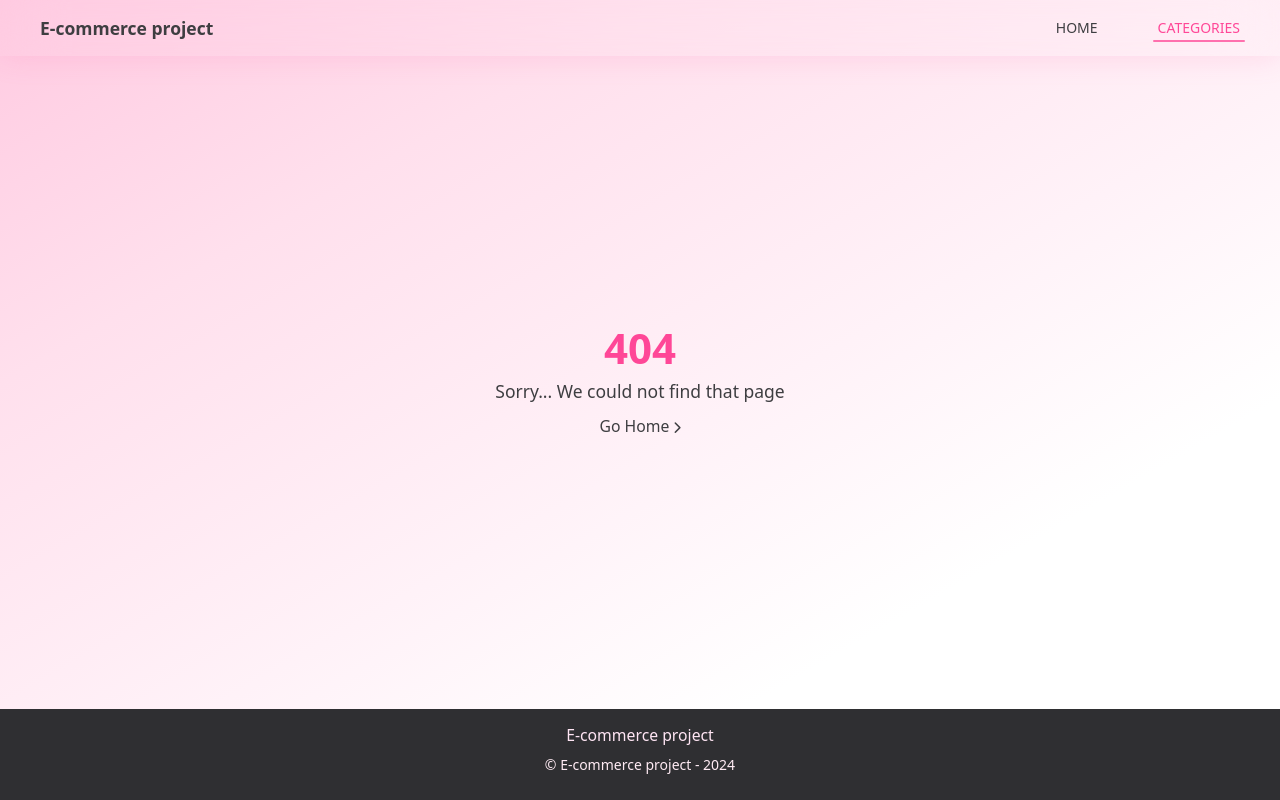
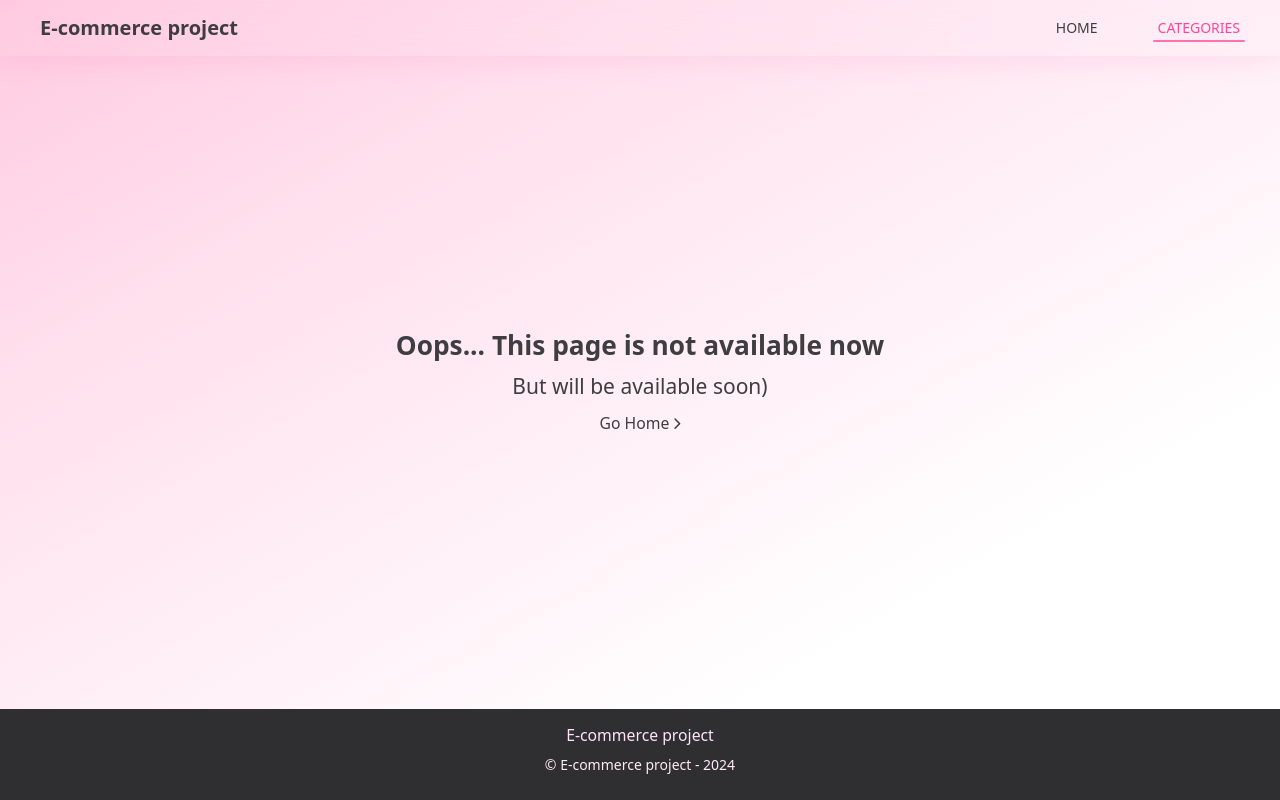
Before and after one commit to Kyryloloshka/e-commerce, a Next.js app: page /category in a window 1280 px wide. Before the commit this address had no page. Built offline with nearby package versions, Linux system fonts and the light colour scheme.

Commit message:
style nav categories and add case no results on category page

```diff
--- a/src/app/category/[category]/page.tsx
+++ b/src/app/category/[category]/page.tsx
@@ -17,7 +17,7 @@ const CategoryPage: React.FC = () => {
   const [currentPage, setCurrentPage] = useState(1);
   const [totalPages, setTotalPages] = useState(0);
   const { category } = useParams();
-
+  const [loading, setLoading] = useState<boolean>(true);
   useEffect(() => {
     const fetchProducts = async () => {
       try {
@@ -31,6 +31,8 @@ const CategoryPage: React.FC = () => {
         setCurrentPage(1);
       } catch (error) {
         console.error("Error fetching products:", error);
+      } finally {
+        setLoading(false);
       }
     };
 
@@ -46,7 +48,13 @@ const CategoryPage: React.FC = () => {
 
     paginateProducts();
   }, [filteredProducts, currentPage]);
-
+  if (loading) {
+    return (
+      <main className="loading__conainter text-2xl font-bold flex items-center justify-center	text-center">
+        Loading...
+      </main>
+    );
+  }
   if (!products.length) {
     return (
       <NotFoundPage message={"Sorry... but this category was not found :("} />
@@ -71,6 +79,12 @@ const CategoryPage: React.FC = () => {
           setCurrentPage={setCurrentPage}
         />
         <div className="flex-auto">
+          {productsToShow.length === 0 ? (
+            <div className="flex items-center justify-center text-xl w-full font-bold">
+              No results :(
+            </div>
+          ) : (
+            <>
               <div className="product-list flex-auto">
                 {productsToShow.map((product) => (
                   <ProductCard key={product.id} product={product} />
@@ -81,6 +95,8 @@ const CategoryPage: React.FC = () => {
                 setCurrentPage={setCurrentPage}
                 currentPage={currentPage}
               />
+            </>
+          )}
         </div>
       </div>
     </main>
--- /dev/null
+++ b/src/app/category/page.tsx
@@ -0,0 +1,24 @@
+import Link from "next/link";
+import React from "react";
+
+const CategoryPage = () => {
+  return (
+    <main className="h-full flex justify-center items-center">
+      <div className="category__container text-center items-center justify-center flex flex-col gap-3">
+        <h1 className="text-3xl font-semibold">
+          Oops... This page is not available now
+        </h1>
+        <h3 className="text-2xl">But will be available soon)</h3>
+        <Link
+          className="header-link text-lg font-medium transition-all flex items-center gap-1 hover:gap-3 "
+          href="/"
+        >
+          Go Home
+          <i className="_icon-right-arrow text-sm pt-[0.3rem]"></i>
+        </Link>
+      </div>
+    </main>
+  );
+};
+
+export default CategoryPage;
--- a/src/components/FilterSidebar/_components/Filters/index.tsx
+++ b/src/components/FilterSidebar/_components/Filters/index.tsx
@@ -31,7 +31,6 @@ const Filters = ({
       );
       return price > max ? price : max;
     }, 0);
-    console.log(maxPrice);
     setMaxPrice(maxPrice);
     setPriceRange({ min: 0, max: maxPrice });
   }, [products]);
--- a/src/components/Header/index.tsx
+++ b/src/components/Header/index.tsx
@@ -9,7 +9,7 @@ const Header = () => {
       <header className="fixed top-0 left-0 w-full bg-blur shadow-3xl">
         <div className="min-h-16 gap-4 header__container h-full items-center flex justify-between">
           <div className="text-xl font-bold">
-            <Link className="text-dark-6 whitespace-nowrap" href="/">
+            <Link className="text-dark-6 whitespace-nowrap adaptive-size-logo" href="/">
               E-commerce project
             </Link>
           </div>
--- a/src/components/Header/styles.scss
+++ b/src/components/Header/styles.scss
@@ -1,4 +1,4 @@
-
+@use "../../app/globals.scss" as mixins;
 
 .bg-blur {
   top: 0;
@@ -8,3 +8,7 @@
   backdrop-filter: blur(30px);
   -webkit-backdrop-filter: blur(30px);
 }
+
+.adaptive-size-logo {
+  @include mixins.adaptiveValue(font-size, 20, 14);
+}
--- a/src/components/NavCategories/index.tsx
+++ b/src/components/NavCategories/index.tsx
@@ -93,8 +93,8 @@ const NavCategories = () => {
     const handleScroll = () => {
       if (navRef.current) {
         const { scrollWidth, clientWidth, scrollLeft } = navRef.current;
-        setIsScrollableRight(scrollLeft + clientWidth < scrollWidth);
-        setIsScrollableLeft(scrollLeft > 0);
+        setIsScrollableRight(scrollLeft + clientWidth + 2 < scrollWidth);
+        setIsScrollableLeft(scrollLeft > 2);
       }
     };
 
@@ -136,8 +136,10 @@ const NavCategories = () => {
   };
 
   return (
-    <nav
-      className={`bg-light-1 relative ${
+    <nav className="bg-light-4">
+      <div className="nav-wrapper__container">
+        <div
+          className={`bg-light-1 relative w-full ${
             isScrollableRight && "pseudo-elem-nav-categories-right"
           } ${isScrollableLeft && "pseudo-elem-nav-categories-left"}`}
         >
@@ -170,6 +172,8 @@ const NavCategories = () => {
               <i className="_icon-right-arrow text-dark-1 font-bold text-lg"></i>
             </Button>
           )}
+        </div>
+      </div>
     </nav>
   );
 };
```
Lines whose indentation alone changed are shown as unchanged.
